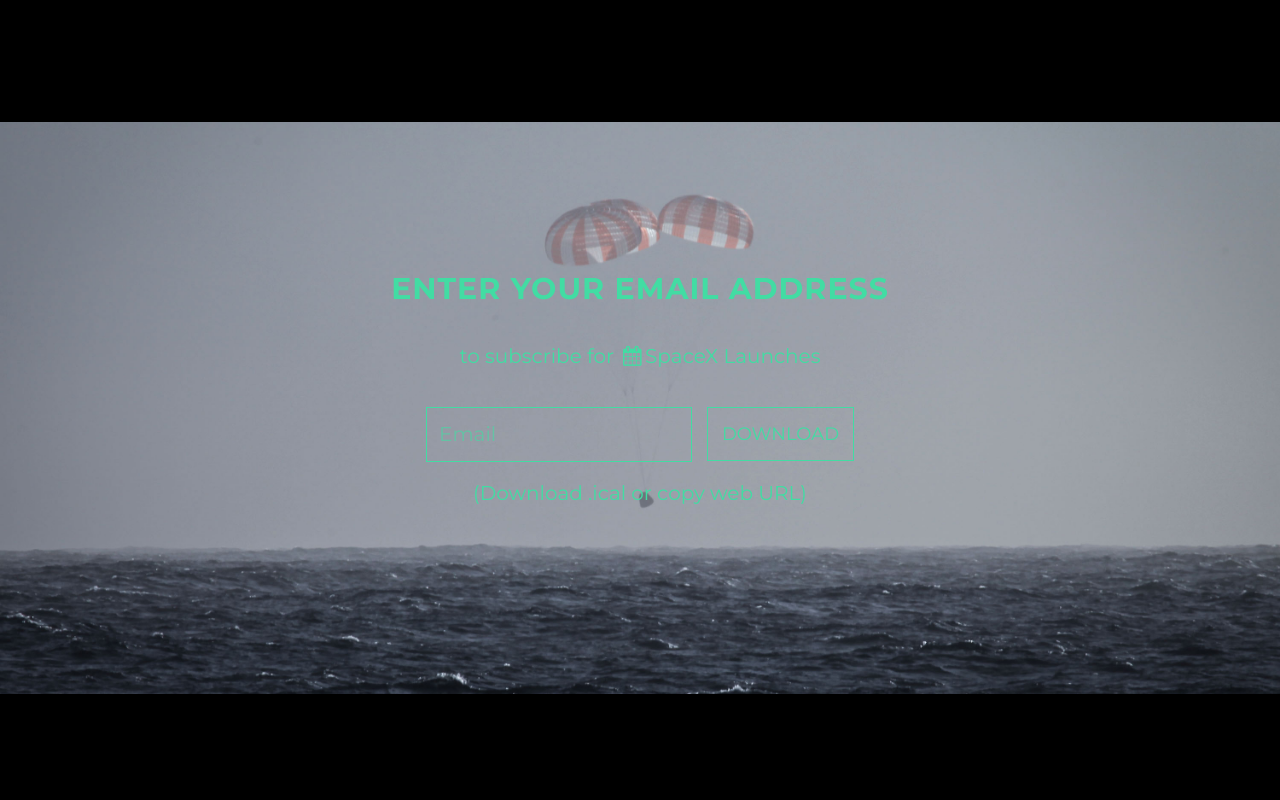
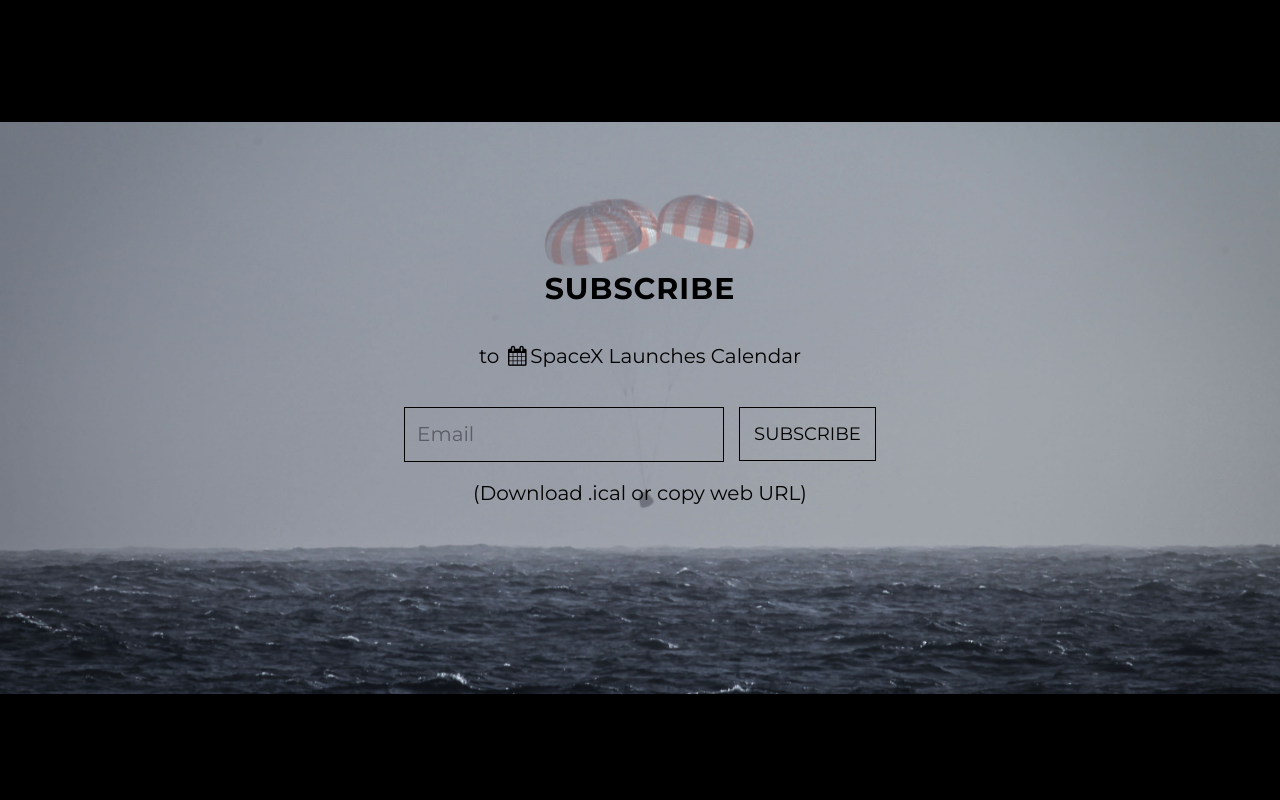
Before and after one commit to mauricewipf/spacex-launches, a plain HTML site: page index.html in a window 1280 px wide. Shown: the part 1200-2000 px from the top of the page. Drawn offline with Linux system fonts and the light colour scheme.

Commit message:
Minor language changes, Email input black

```diff
--- a/css/grayscale.css
+++ b/css/grayscale.css
@@ -266,7 +266,7 @@
 .download-section {
     width: 100%;
     padding: 50px 0;
-    color: #42dca3;
+    color: #000;
     background: url(../img/spacex02.jpg) no-repeat center center scroll;
     background-color: #000;
     -webkit-background-size: cover;
@@ -274,6 +274,17 @@
     background-size: cover;
     -o-background-size: cover;
 }
+.download-section .btn-default {
+  border: 1px solid #000;
+  color: #000;
+}
+.download-section .btn-default:hover, .download-section .btn-default:focus {
+    border: 1px solid #000;
+    outline: 0;
+    color: #000;
+    background-color: #42dca3;
+}
+
 
 @media(min-width:767px) {
     .content-section {
@@ -372,18 +383,16 @@
     #mc_embed_signup_scroll {
         display: block;
     }
-    #mc_embed_signup #mce-EMAIL {
-      width: 100%;
-    }
 }
 #mc_embed_signup #mce-EMAIL {
-  border: 1px solid #42dca3;
-  color: #42dca3;
+  border: 1px solid #000;
+  color: #000;
   background-color: transparent;
   border-radius: 0;
   padding: 12px;
   margin-bottom: 15px;
   margin-right: 15px;
+  width: 320px;
 }
 #mc_embed_signup #mce-EMAIL:hover,
 #mc_embed_signup #mce-EMAIL:focus {
@@ -394,19 +403,19 @@
 }
 /* do not group these rules */
 *::-webkit-input-placeholder {
-  color: rgba(66, 220, 163, 0.6);
+  color: rgba(0, 0, 0, 0.4);
 }
 *:-moz-placeholder {
     /* FF 4-18 */
-    color: rgba(66, 220, 163, 0.6);
+    color: rgba(0, 0, 0, 0.4);
 }
 *::-moz-placeholder {
     /* FF 19+ */
-    color: rgba(66, 220, 163, 0.6);
+    color: rgba(0, 0, 0, 0.4);
 }
 *:-ms-input-placeholder {
     /* IE 10+ */
-    color: rgba(66, 220, 163, 0.6);
+    color: rgba(0, 0, 0, 0.4);
 }
 
 .google-calendar {
--- a/index.html
+++ b/index.html
@@ -6,7 +6,7 @@
     <meta name="viewport" content="width=device-width, initial-scale=1">
     <meta name="description" content="Upcoming SpaceX Launches in Your Calendar">
     <meta name="author" content="Maurice Wipf">
-    <title>SpaceX-Launches</title>
+    <title>SpaceX Launches Calendar</title>
     <link href="css/bootstrap.min.css" rel="stylesheet">
     <link href="css/grayscale.css" rel="stylesheet">
     <link href="font-awesome/css/font-awesome.min.css" rel="stylesheet" type="text/css">
@@ -30,7 +30,7 @@
                     <i class="fa fa-bars"></i>
                 </button>
                 <a class="navbar-brand page-scroll" href="#page-top">
-                    SpaceX-Launches
+                    SpaceX Launches Cal
                 </a>
             </div>
 
@@ -86,8 +86,8 @@
         <div class="download-section">
             <div class="container">
                 <div class="col-lg-8 col-lg-offset-2">
-                    <h2>Enter Your Email address</h2>
-                    <p>to subscribe for <i class="fa fa-calendar fa-fw"></i>SpaceX Launches</p>
+                    <h2>Subscribe</h2>
+                    <p>to <i class="fa fa-calendar fa-fw"></i>SpaceX Launches Calendar</p>
                     <!-- Begin MailChimp Signup Form -->
                     <div id="mc_embed_signup">
                       <form action="//mauwi.us10.list-manage.com/subscribe/post?u=a1d8af67e9a7d31bd9e530c8e&amp;id=37cf49189f" method="post" id="mc-embedded-subscribe-form" name="mc-embedded-subscribe-form" class="validate" target="_blank" novalidate>
@@ -101,7 +101,7 @@
                         	</div>
                           <!-- real people should not fill this in and expect good things - do not remove this or risk form bot signups-->
                           <div style="position: absolute; left: -5000px;" aria-hidden="true"><input type="text" name="b_a1d8af67e9a7d31bd9e530c8e_37cf49189f" tabindex="-1" value=""></div>
-                          <div class="mc-submit"><input type="submit" value="Download" name="subscribe" id="mc-embedded-subscribe" class="btn btn-default btn-lg"></div>
+                          <div class="mc-submit"><input type="submit" value="Subscribe" name="subscribe" id="mc-embedded-subscribe" class="btn btn-default btn-lg"></div>
                         </div>
                       </form>
                     </div>
```
Also changed, not shown: 1 other file.
